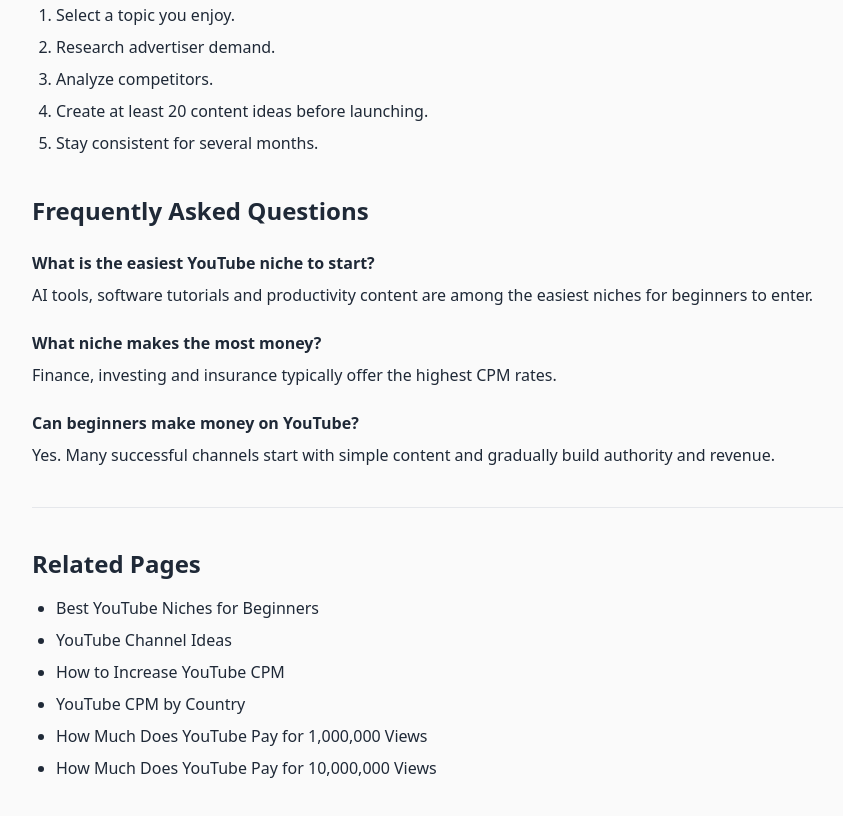
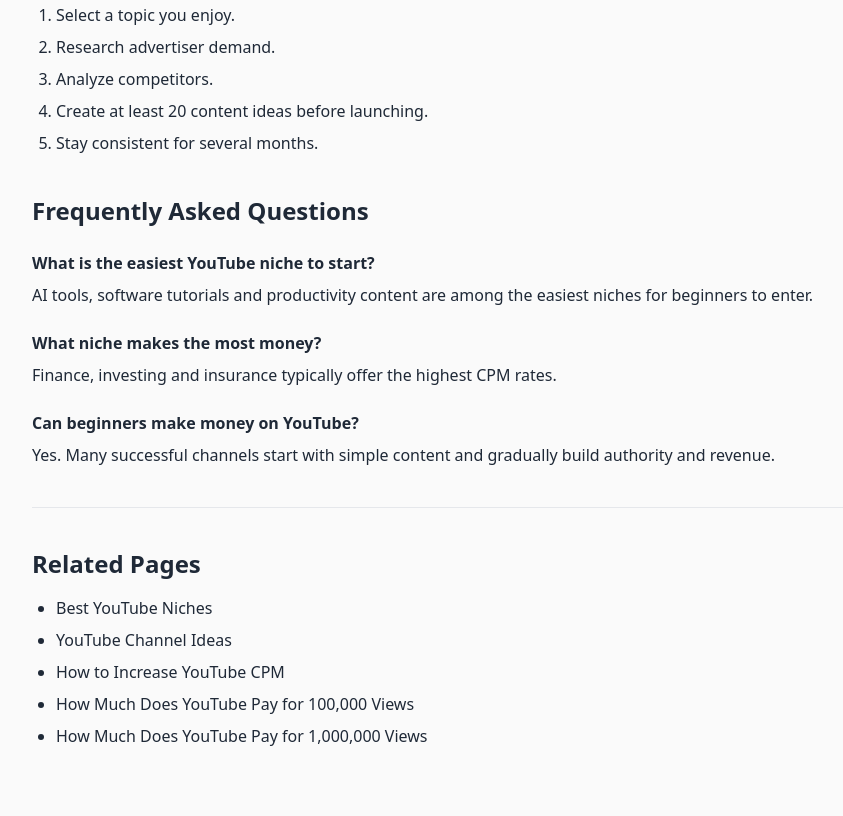
Before and after one commit to hao836678/yt-calculator, a plain HTML site: page best-youtube-niches-for-beginners.html in a window 1280 px wide. Shown: the part 1190-2006 px from the top of the page, without its empty margins (184-1027 px from the left). Drawn offline with nearby package versions, Linux system fonts and the light colour scheme.

Commit message:
Update best-youtube-niches-for-beginners.html

```diff
--- a/best-youtube-niches-for-beginners.html
+++ b/best-youtube-niches-for-beginners.html
@@ -62,12 +62,11 @@ Yes. Many successful channels start with simple content and gradually build auth
 </p ><hr class="my-10"><h2 class="text-2xl font-bold mb-4">
 Related Pages
 </h2><ul class="list-disc pl-6 space-y-2">
-<li><a href="/best-youtube-niches-for-beginners.html">Best YouTube Niches for Beginners</a ></li>
+<li><a href="/best-youtube-niches.html">Best YouTube Niches</a ></li>
 <li><a href="/youtube-channel-ideas.html">YouTube Channel Ideas</a ></li>
 <li><a href="/how-to-increase-youtube-cpm.html">How to Increase YouTube CPM</a ></li>
-<li><a href="/youtube-cpm-by-country.html">YouTube CPM by Country</a ></li>
+<li><a href="/youtube-money-calculator-100000-views.html">How Much Does YouTube Pay for 100,000 Views</a ></li>
 <li><a href="/youtube-money-calculator-1000000-views.html">How Much Does YouTube Pay for 1,000,000 Views</a ></li>
-<li><a href="/youtube-money-calculator-10000000-views.html">How Much Does YouTube Pay for 10,000,000 Views</a ></li>
 </ul></div></body>
 </html>
 <!-- redeploy -->
```
